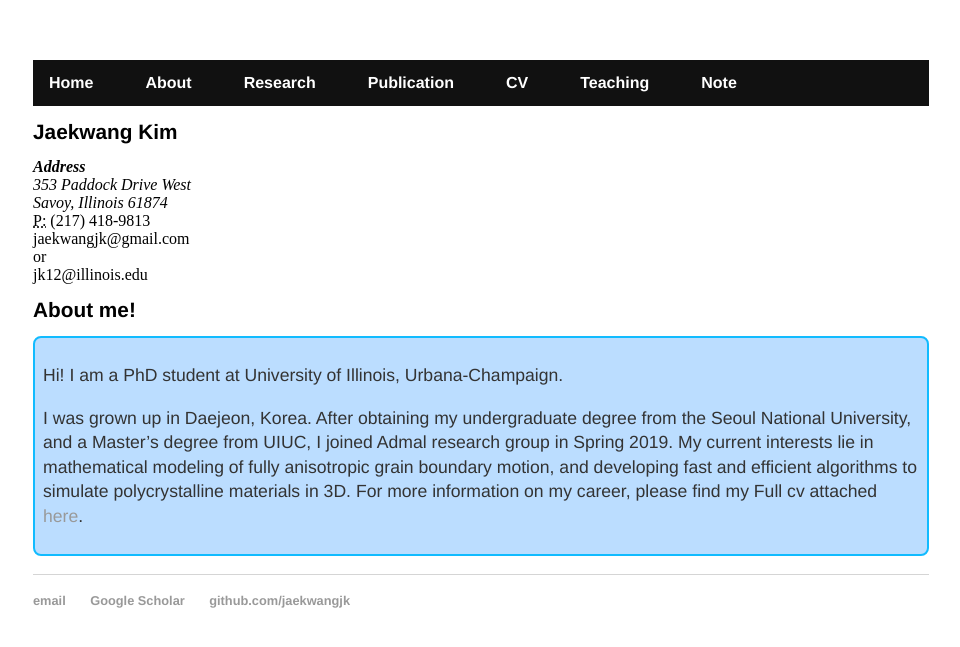
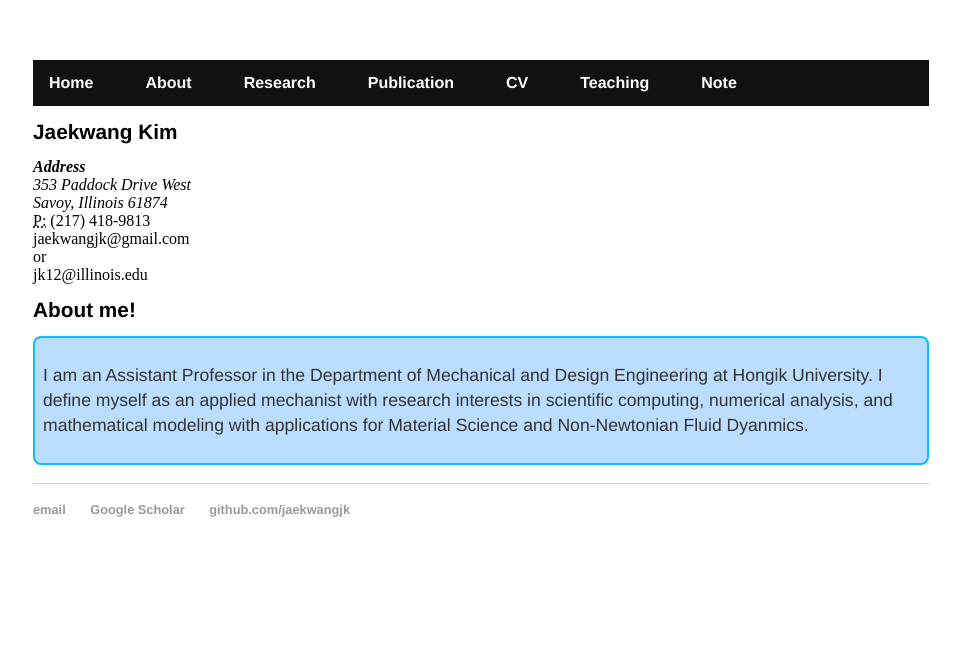
Before and after one commit to jaekwangjk/jaekwangjk.github.io, a Jekyll site: the page built from about.html, in a window 1280 px wide. Shown: the top 647 px of the page, without its empty margins (159-1119 px from the left). Built offline with Jekyll 4.4.1, drawn with Linux system fonts in a browser that asks for light colours.

Commit message:
Update about.html

```diff
--- a/about.html
+++ b/about.html
@@ -22,15 +22,9 @@ title: Jaekwang Kim
 
 	<div class="rounded">
 	<p>
-	Hi! I am a PhD student at University of Illinois, Urbana-Champaign.
-	</p>
-	<p> I was grown up in Daejeon, Korea.
-	After obtaining my undergraduate degree from the Seoul National University,
-	and a Master’s degree from UIUC, I joined Admal research group in Spring 2019.
-	My current interests lie in mathematical modeling of fully anisotropic grain boundary motion,
-	and developing fast and efficient algorithms to simulate polycrystalline materials in 3D.
-	For more information on my career, please find my Full cv attached
-	<a class="two" href="https://jaekwangjk.github.io/my_cv.pdf">here</a>.</p>
+	I am an Assistant Professor in the Department of Mechanical and Design Engineering at Hongik University.
+	I define myself as an applied mechanist with research interests in scientific computing, numerical analysis, and mathematical
+	modeling with applications for Material Science and Non-Newtonian Fluid Dyanmics.
 	</p>
 	</div>
 
```
